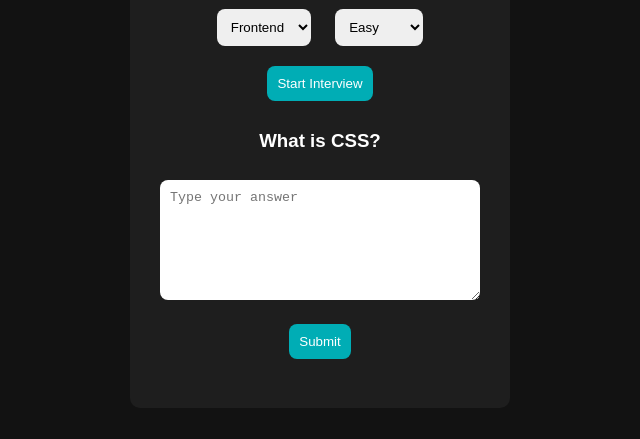
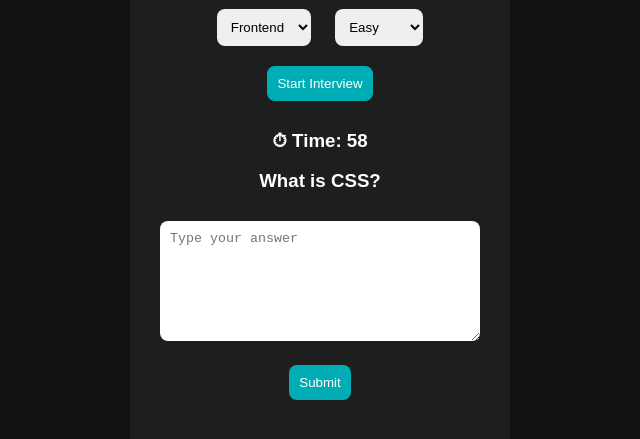
Before and after one commit to 24a31a4385/ai-interview-simulator, a plain HTML site: page index.html in a window 1280 px wide. Both pictures are taken after a click on the button "Start Interview". Shown: the part 119-558 px from the top of the page, without its empty margins (320-960 px from the left). Drawn offline with Linux system fonts and the light colour scheme.

Commit message:
Refactor interview buttons and timer functionality

```diff
--- a/index.html
+++ b/index.html
@@ -10,24 +10,29 @@
       background: #121212;
       color: white;
     }
+
     select, textarea, button {
       margin: 10px;
       padding: 10px;
       border-radius: 8px;
       border: none;
     }
+
     textarea {
       width: 300px;
       height: 100px;
     }
+
     button {
       background: #00adb5;
       color: white;
       cursor: pointer;
     }
+
     button:hover {
       background: #007b80;
     }
+
     .card {
       background: #1e1e1e;
       padding: 20px;
@@ -38,6 +43,7 @@
 </head>
 
 <body>
+
 <div class="card">
 <h2>🤖 Smart AI Interview Trainer</h2>
 
@@ -54,14 +60,18 @@
 </select>
 
 <br>
-<button id="startBtn">Start Interview</button>
 
-<h3 id="question">Your question will appear here</h3>
+<button onclick="startInterview()">Start Interview</button>
+
+<h3 id="timer">⏱ Time: 60</h3>
+
+<h3 id="question"></h3>
 
 <textarea id="answer" placeholder="Type your answer"></textarea>
 
 <br>
-<button id="submitBtn">Submit</button>
+
+<button onclick="submitAnswer()">Submit</button>
 
 <h3 id="result"></h3>
 <h3 id="scoreTotal"></h3>
@@ -69,10 +79,11 @@
 
 <script>
 let currentQuestion = "";
+let timeLeft = 60;
+let timer;
 let totalScore = 0;
 let questionCount = 0;
 
-// Questions
 const questions = {
   frontend: {
     easy: ["What is HTML?", "What is CSS?"],
@@ -91,37 +102,37 @@ const questions = {
   }
 };
 
-// BUTTONS
-const startBtn = document.getElementById("startBtn");
-const submitBtn = document.getElementById("submitBtn");
-
-// Start Interview
-startBtn.addEventListener("click", () => {
+function startInterview() {
   const role = document.getElementById("role").value;
   const level = document.getElementById("difficulty").value;
 
-  if (!questions[role] || !questions[role][level]) {
-    alert("No questions found for this selection!");
-    return;
-  }
-
   const list = questions[role][level];
-  const randomIndex = Math.floor(Math.random() * list.length);
-  currentQuestion = list[randomIndex];
+  currentQuestion = list[Math.floor(Math.random() * list.length)];
 
   document.getElementById("question").innerText = currentQuestion;
-  document.getElementById("result").innerText = "";
-  document.getElementById("answer").value = "";
-});
 
-// Submit Answer
-submitBtn.addEventListener("click", () => {
-  const answer = document.getElementById("answer").value.trim();
+  startTimer();
+}
 
-  if (!answer) {
-    alert("Please enter your answer!");
-    return;
-  }
+function startTimer() {
+  timeLeft = 60;
+  clearInterval(timer);
+
+  timer = setInterval(() => {
+    timeLeft--;
+    document.getElementById("timer").innerText = "⏱ Time: " + timeLeft;
+
+    if (timeLeft <= 0) {
+      clearInterval(timer);
+      alert("Time's up!");
+    }
+  }, 1000);
+}
+
+function submitAnswer() {
+  clearInterval(timer);
+
+  const answer = document.getElementById("answer").value;
 
   let score = 5;
   if (answer.length > 80) score = 10;
@@ -132,11 +143,13 @@ submitBtn.addEventListener("click", () => {
 
   document.getElementById("result").innerText =
     "Score: " + score + (score >= 8 ? " | Excellent 🔥" : " | Improve");
+
   document.getElementById("scoreTotal").innerText =
     "Total Score: " + totalScore + " / " + (questionCount * 10);
 
   document.getElementById("answer").value = "";
-});
+}
 </script>
+
 </body>
 </html>
```
